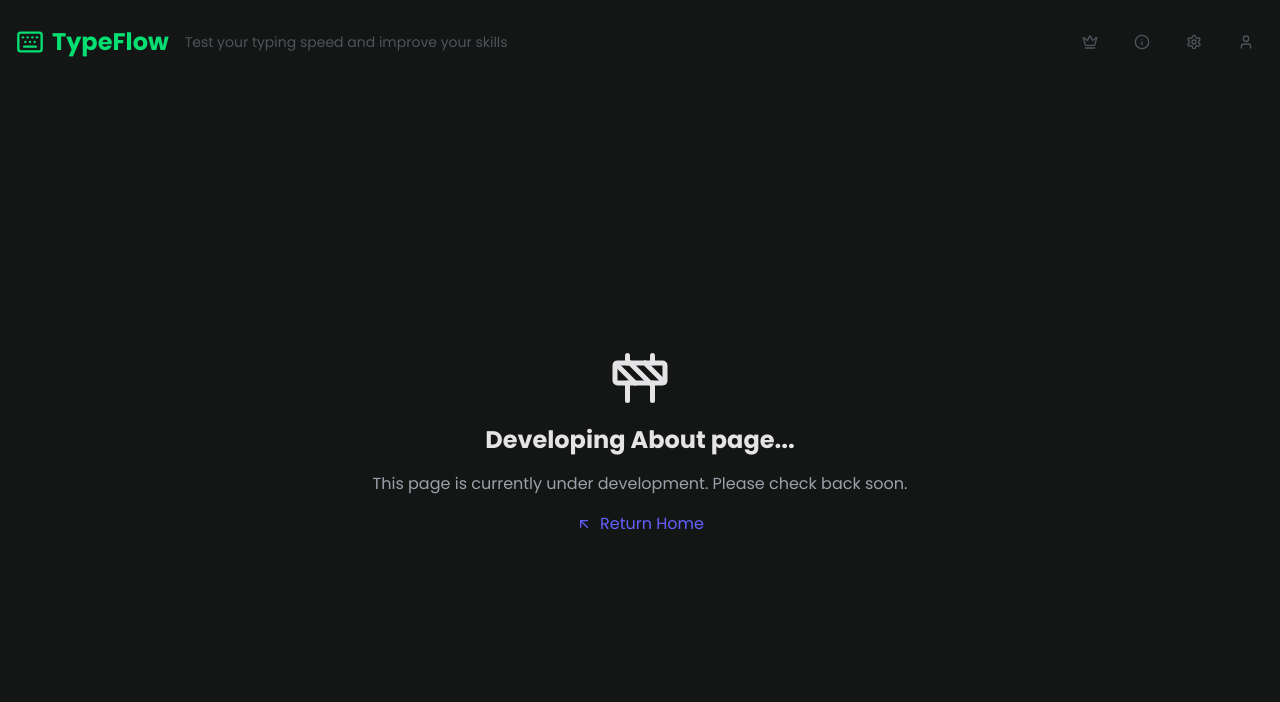
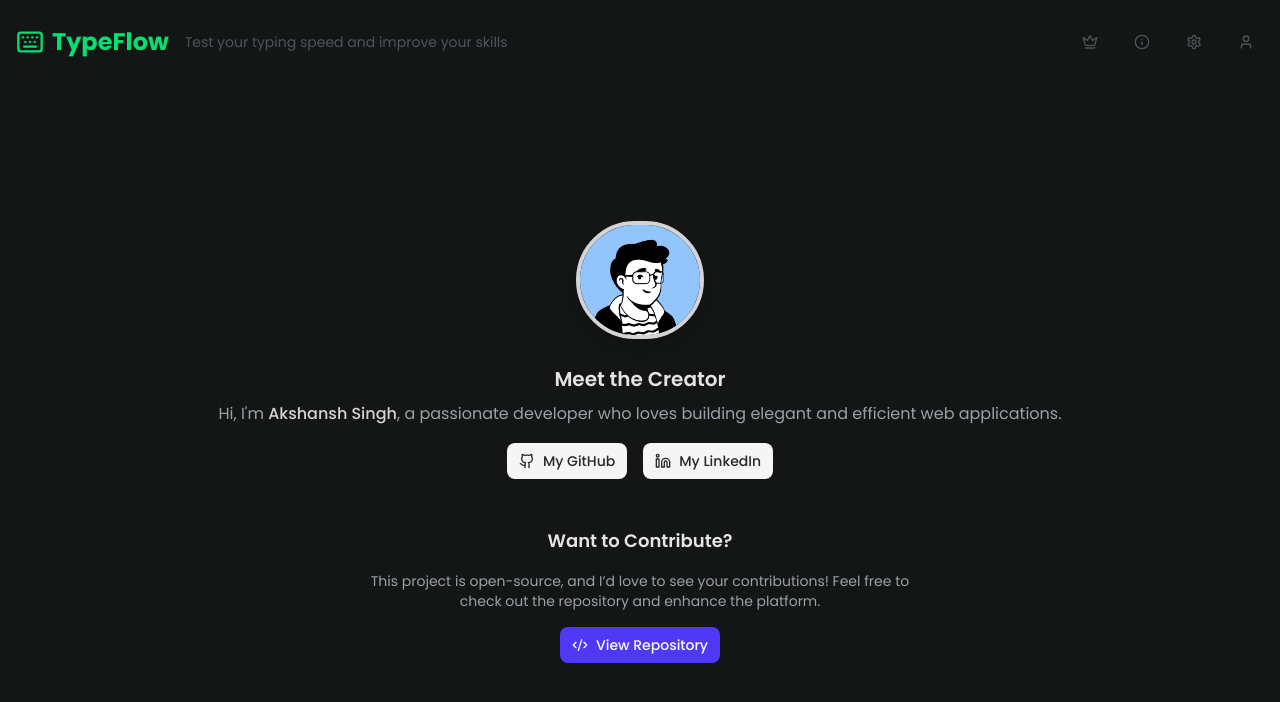
Before and after one commit to Akshansh029/TypeFlow, a Next.js app: page /about in a window 1280 px wide. Shown: the top 702 px of the page. Built offline with nearby package versions, Linux system fonts and the light colour scheme.

Commit message:
Changed the About page UI

```diff
--- a/app/about/page.tsx
+++ b/app/about/page.tsx
@@ -1,22 +1,101 @@
+// "use client";
+
+// import { ArrowUpLeft, Construction } from "lucide-react";
+// import Link from "next/link";
+// const About = () => {
+//   return (
+//     <div className="min-h-[calc(100vh-84px)] bg-primary p-8 flex flex-col items-center justify-center gap-24">
+//       <div className="flex flex-col items-center justify-center space-y-4">
+//         <Construction className="w-15 h-15 text-zinc-200" />
+
+//         <h2 className="text-2xl text-zinc-200 font-bold">
+//           Developing About page...
+//         </h2>
+//         <p className="text-zinc-400">
+//           This page is currently under development. Please check back soon.
+//         </p>
+//         <Link href="/" className="text-indigo-500! flex items-center gap-2">
+//           <ArrowUpLeft className="w-4 h-4" />
+//           Return Home
+//         </Link>
+//       </div>
+//     </div>
+//   );
+// };
+
+// export default About;
 "use client";
 
-import { ArrowUpLeft, Construction } from "lucide-react";
+import { Github, Linkedin, Code2 } from "lucide-react";
 import Link from "next/link";
+import { Button } from "@/components/ui/button";
+import Image from "next/image";
+
 const About = () => {
   return (
-    <div className="min-h-[calc(100vh-84px)] bg-primary p-8 flex flex-col items-center justify-center gap-24">
-      <div className="flex flex-col items-center justify-center space-y-4">
-        <Construction className="w-15 h-15 text-zinc-200" />
+    <div className="h-[calc(100vh-84px)] bg-primary flex flex-col items-center justify-center px-6 md:px-12 py-4">
+      <div className="flex flex-col gap-12 w-full max-w-5xl items-center">
+        {/* Creator Info */}
+        <div className="flex flex-col items-center space-y-4">
+          <div className="relative w-32 h-32">
+            <Image
+              src="/avatar.png"
+              width={128}
+              height={128}
+              alt="Akshansh Singh"
+              className="rounded-full border-4 border-zinc-300 shadow-lg"
+            />
+          </div>
+          <div className="text-center space-y-2">
+            <h2 className="text-xl font-semibold text-zinc-200">
+              Meet the Creator
+            </h2>
+            <p className="text-zinc-400 text-base leading-relaxed">
+              Hi, I&apos;m{" "}
+              <span className="font-medium text-zinc-300">Akshansh Singh</span>,
+              a passionate developer who loves building elegant and efficient
+              web applications.
+            </p>
+          </div>
 
-        <h2 className="text-2xl text-zinc-200 font-bold">
-          Developing About page...
+          {/* Links */}
+          <div className="flex gap-4">
+            <Link href="https://github.com/Akshansh029" target="_blank">
+              <Button
+                variant="secondary"
+                className="flex gap-2 text-zinc-800 hover:text-zinc-800 cursor-pointer"
+              >
+                <Github className="w-5 h-5" /> My GitHub
+              </Button>
+            </Link>
+            <Link
+              href="https://www.linkedin.com/in/akshansh-singh-3b6718250/"
+              target="_blank"
+            >
+              <Button
+                variant="secondary"
+                className="flex gap-2 text-zinc-800 hover:text-zinc-800 cursor-pointer"
+              >
+                <Linkedin className="w-5 h-5" /> My LinkedIn
+              </Button>
+            </Link>
+          </div>
+        </div>
+      </div>
+
+      {/* Contribution Section */}
+      <div className="mt-12 text-center flex flex-col items-center space-y-4 max-w-xl">
+        <h2 className="text-lg font-semibold text-zinc-200">
+          Want to Contribute?
         </h2>
-        <p className="text-zinc-400">
-          This page is currently under development. Please check back soon.
+        <p className="text-zinc-400 text-sm">
+          This project is open-source, and I’d love to see your contributions!
+          Feel free to check out the repository and enhance the platform.
         </p>
-        <Link href="/" className="text-indigo-500! flex items-center gap-2">
-          <ArrowUpLeft className="w-4 h-4" />
-          Return Home
+        <Link href="https://github.com/Akshansh029/typeflow" target="_blank">
+          <Button className="flex gap-2 bg-indigo-600 hover:bg-indigo-700 cursor-pointer">
+            <Code2 className="w-5 h-5" /> View Repository
+          </Button>
         </Link>
       </div>
     </div>
```
Also changed, not shown: public/avatar.png (added), 1 other file (tests, documents, lock files or other folders).
